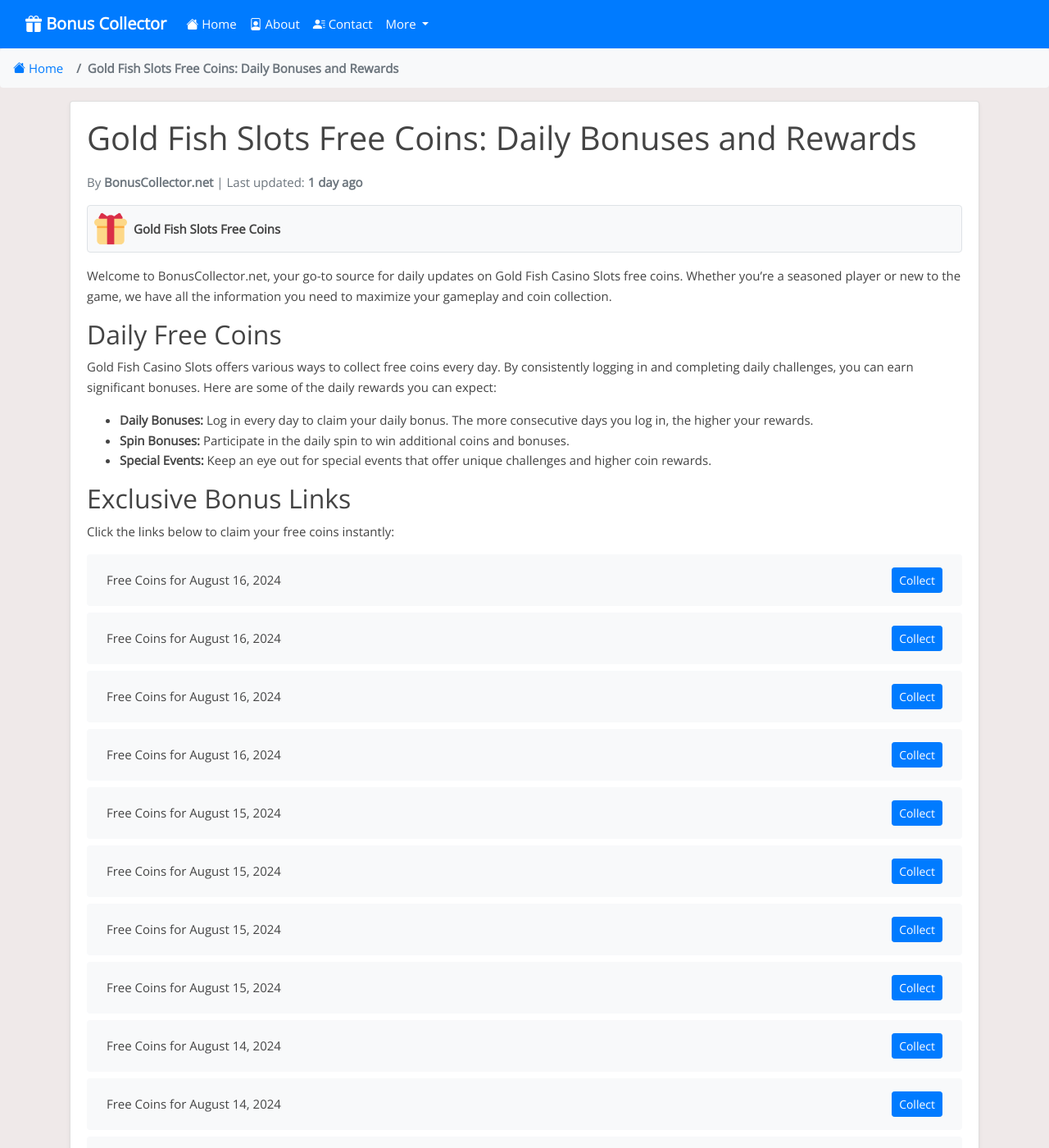
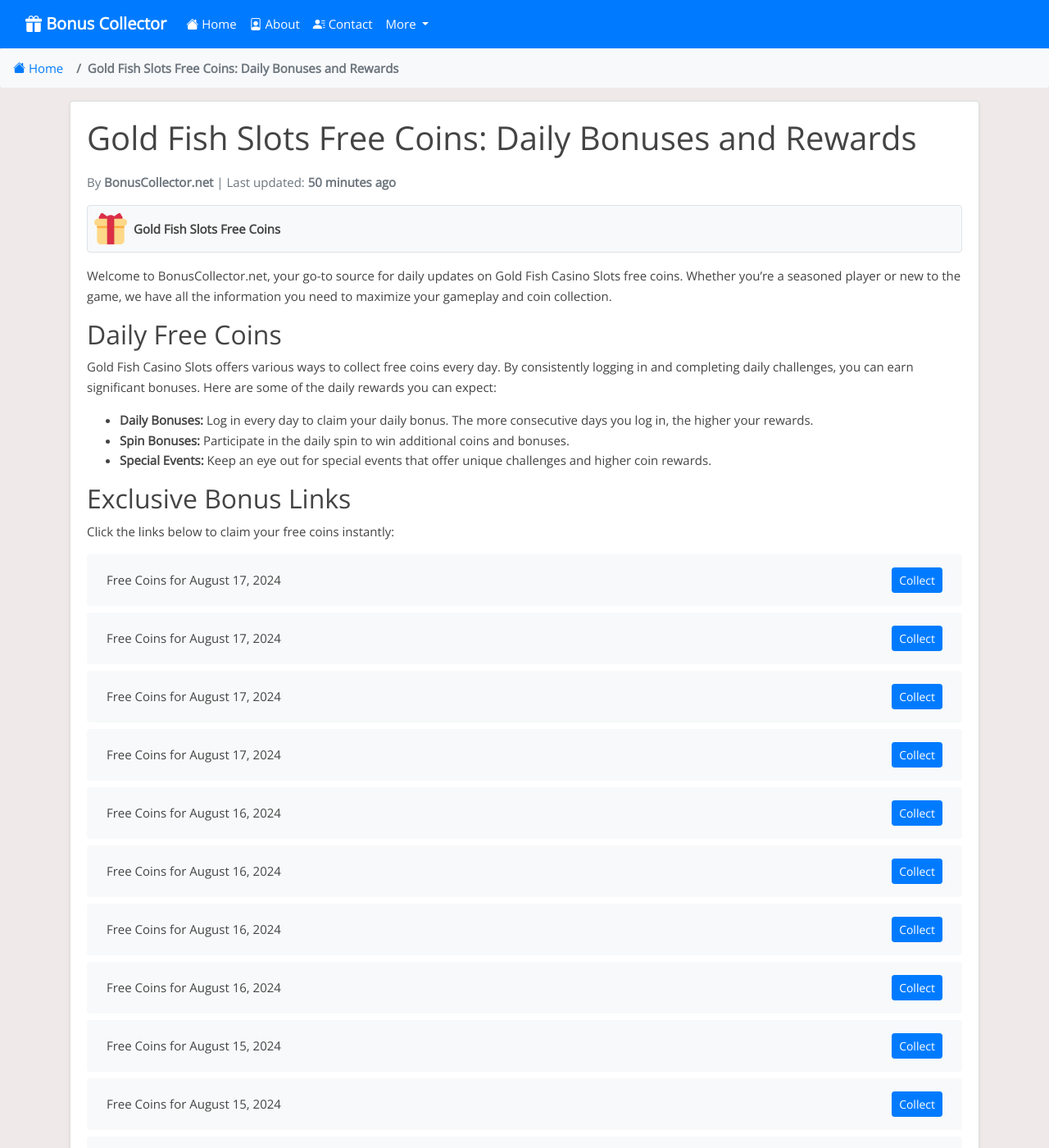
Before and after one commit to Prollad99/bs-net, a Jekyll site: the page built from _posts/2024-08-08-gold-fish-slots.md, in a window 1280 px wide and 1400 px high. Shown: the whole window at 82% size. Built offline with Jekyll 4.4.1, drawn with Linux system fonts in a browser that asks for light colours; nearby versions of some CDN libraries; comment, search, counter and statistics services are not loaded; some of the changed text lies outside the part shown.

Commit message:
Update gold-fish-slots reward links and last modified date

```diff
--- a/_data/include_files.yml
+++ b/_data/include_files.yml
@@ -80,7 +80,7 @@
   last_modified: 2024-08-16 12:38:58
 
 gold-fish-slots.html:
-  last_modified: 2024-08-16 03:25:56
+  last_modified: 2024-08-17 03:22:14
 
 zynga-poker.html:
   last_modified: 2024-08-16 16:27:35
--- a/_includes/gold-fish-slots.html
+++ b/_includes/gold-fish-slots.html
@@ -1,4 +1,20 @@
 <ul class="list-group mt-3 mb-4">
+  <li class="list-group-item d-flex justify-content-between align-items-center">
+    <span>Free Coins for August 17, 2024</span>
+    <a href="https://bit.ly/3M9t2L8" class="btn btn-primary btn-sm">Collect</a>
+  </li>
+  <li class="list-group-item d-flex justify-content-between align-items-center">
+    <span>Free Coins for August 17, 2024</span>
+    <a href="https://bit.ly/3X6Iu10" class="btn btn-primary btn-sm">Collect</a>
+  </li>
+  <li class="list-group-item d-flex justify-content-between align-items-center">
+    <span>Free Coins for August 17, 2024</span>
+    <a href="https://bit.ly/3YOGsUi" class="btn btn-primary btn-sm">Collect</a>
+  </li>
+  <li class="list-group-item d-flex justify-content-between align-items-center">
+    <span>Free Coins for August 17, 2024</span>
+    <a href="http://bit.ly/4fIYfCr" class="btn btn-primary btn-sm">Collect</a>
+  </li>
   <li class="list-group-item d-flex justify-content-between align-items-center">
     <span>Free Coins for August 16, 2024</span>
     <a href="http://bit.ly/3WOdpgT" class="btn btn-primary btn-sm">Collect</a>
@@ -383,20 +399,4 @@
     <span>Free Coins for August 8, 2024</span>
     <a href="https://bit.ly/3LxQyRI" class="btn btn-primary btn-sm">Collect</a>
   </li>
-  <li class="list-group-item d-flex justify-content-between align-items-center">
-    <span>Free Coins for August 8, 2024</span>
-    <a href="http://bit.ly/3LxQyRI" class="btn btn-primary btn-sm">Collect</a>
-  </li>
-  <li class="list-group-item d-flex justify-content-between align-items-center">
-    <span>Free Coins for August 8, 2024</span>
-    <a href="https://bit.ly/46etfG6" class="btn btn-primary btn-sm">Collect</a>
-  </li>
-  <li class="list-group-item d-flex justify-content-between align-items-center">
-    <span>Free Coins for August 8, 2024</span>
-    <a href="https://bit.ly/4dcjDy1" class="btn btn-primary btn-sm">Collect</a>
-  </li>
-  <li class="list-group-item d-flex justify-content-between align-items-center">
-    <span>Free Coins for August 8, 2024</span>
-    <a href="https://bit.ly/4d9XNeg" class="btn btn-primary btn-sm">Collect</a>
-  </li>
 </ul>
```
Also changed, not shown: links-json/gold-fish-slots.json (+16 -16 lines).
